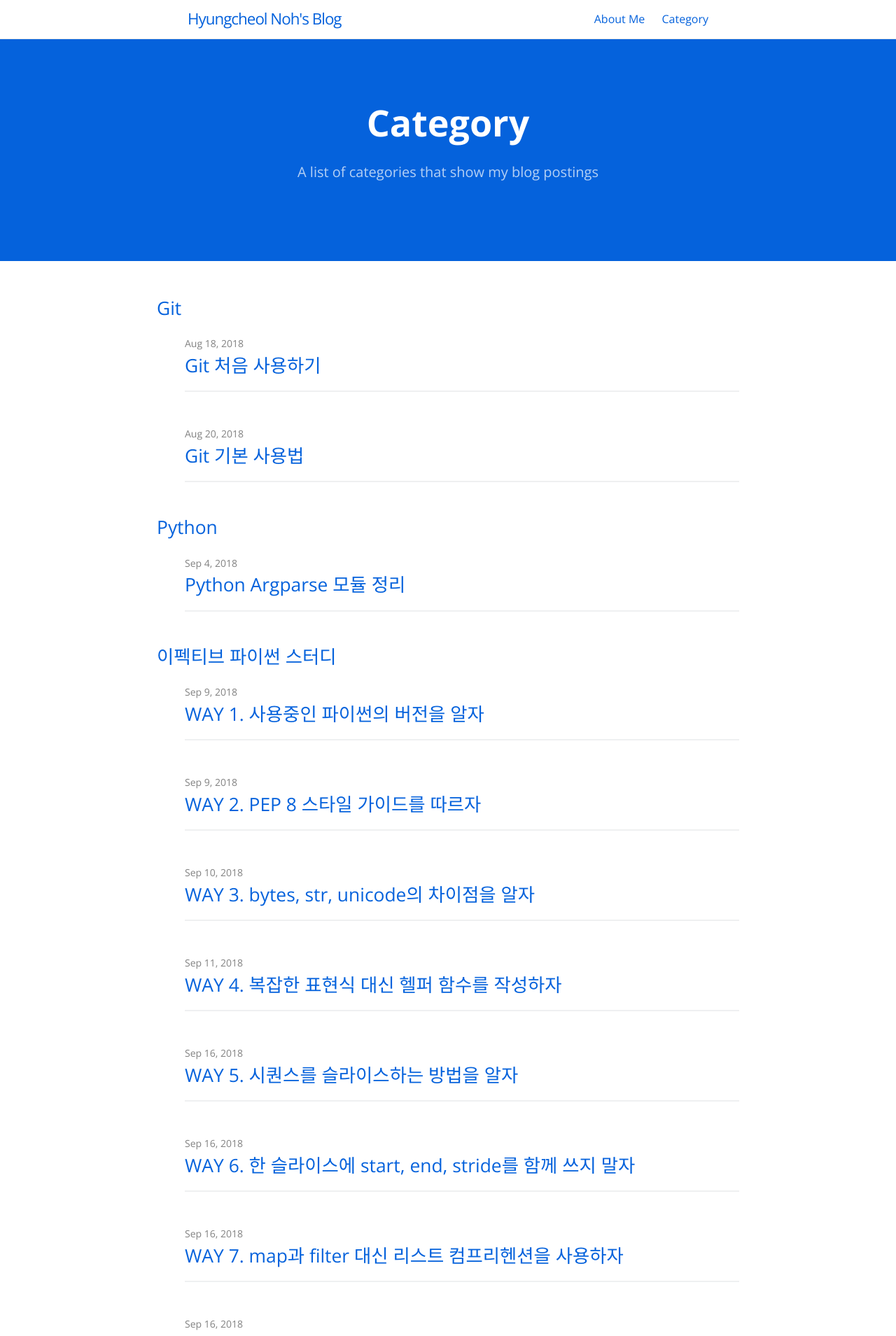
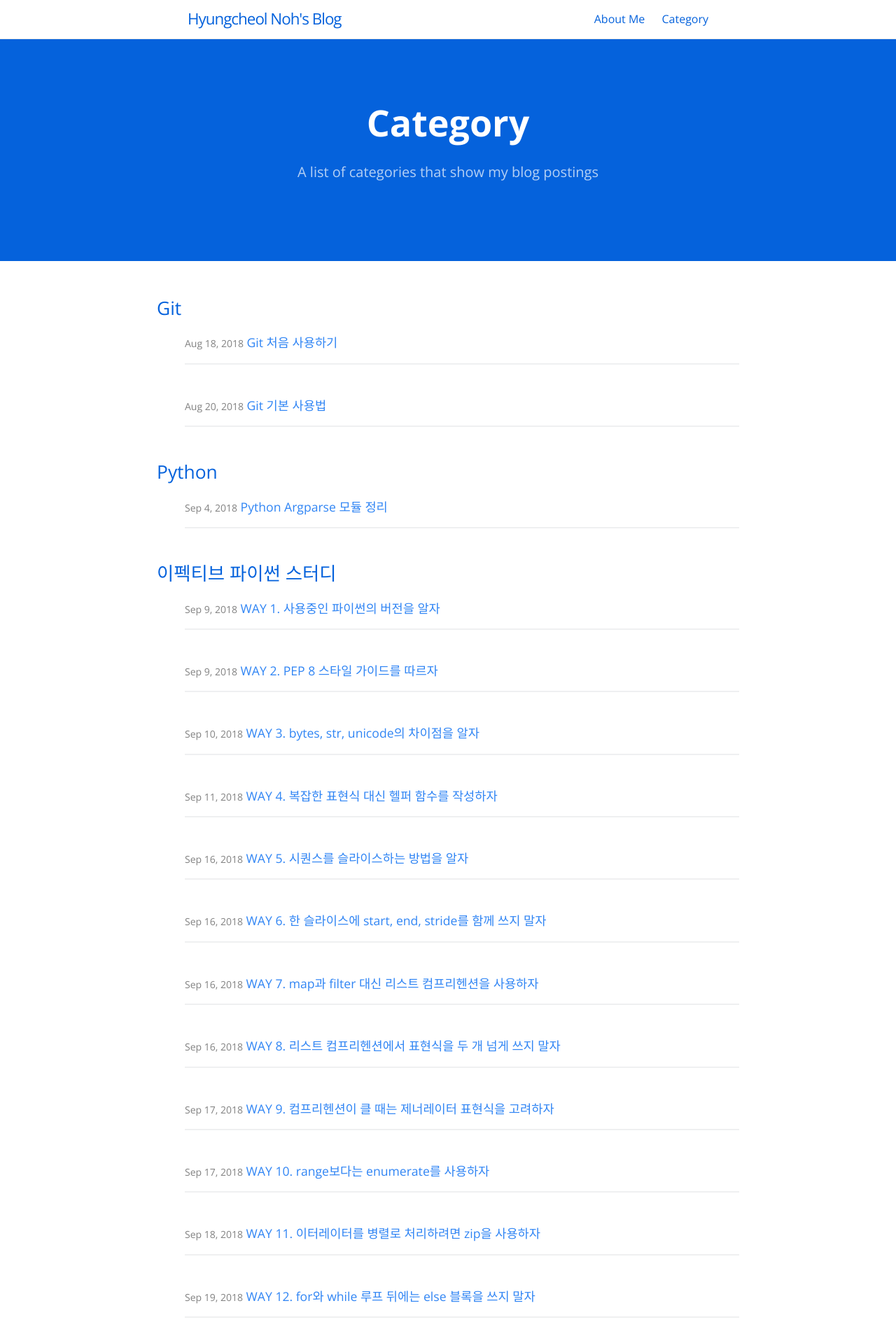
Before and after one commit to hcnoh/hcnoh.github.io, a Jekyll site: the page built from category.md, in a window 1280 px wide. Shown: the top 1909 px of the page at 70% size. Built offline with Jekyll 4.4.1, drawn with Linux system fonts in a browser that asks for light colours.

Commit message:
Update category.html

```diff
--- a/_layouts/category.html
+++ b/_layouts/category.html
@@ -16,10 +16,10 @@
         {% assign date_format = site.cayman-blog.date_format | default: "%b %-d, %Y" %}
         <span class="post-meta">{{ post.date | date: date_format }}</span>
 
-        <h2>
-          <!--<a class="post-link" href="{{ post.url | relative_url }}" title="{{ post.title }}">{{ post.title | escape }}</a>-->
-          <href="{{ post.url | relative_url }}" title="{{ post.title }}">{{ post.title | escape }}</a>
-        </h2>
+        <!--<h2>
+          <!--<a class="post-link" href="{{ post.url | relative_url }}" title="{{ post.title }}">{{ post.title | escape }}</a>
+        </h2>-->
+        <a href="{{ post.url | relative_url }}" title="{{ post.title }}">{{ post.title | escape }}</a>
 
         <hr size="3" noshade>
 
```
